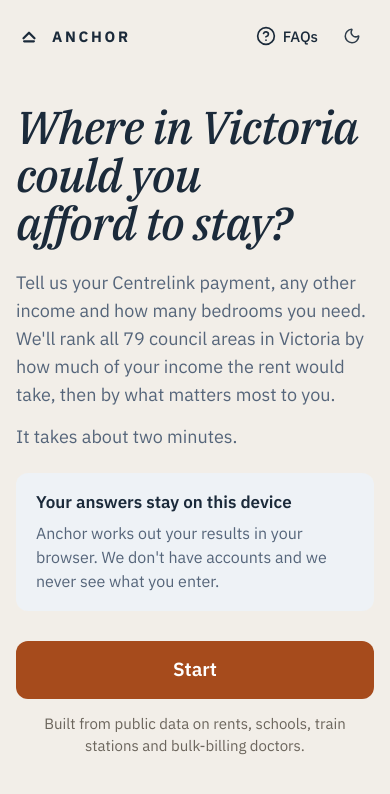
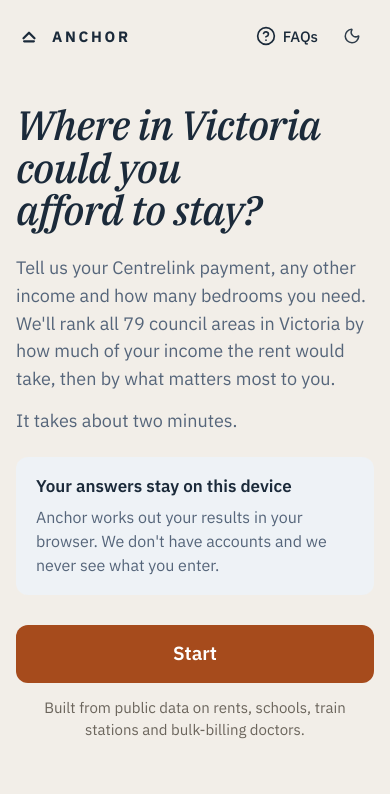
Before and after one commit to bgrando24/anchor, a Nuxt app: page / in a window 390 px wide. Shown: the top 794 px of the page. Built offline with nearby package versions, Linux system fonts and the light colour scheme.

Commit message:
Scale the page titles with the viewport so long names fit

```diff
--- a/app/assets/css/main.css
+++ b/app/assets/css/main.css
@@ -69,14 +69,26 @@
   .heading-sub {
     @apply font-serif italic font-medium text-ink;
   }
-  /* balance keeps a long council name from leaving one word on its own line */
+  /* Fluid, not fixed. "Queenscliffe" and "Yarriambiack" are single twelve-letter words, and at a
+     flat 50px they run past the edge of a 320px screen. balance only breaks between words, so it
+     cannot save a long one; scaling with the viewport can. */
   .display-area {
-    @apply text-[50px] leading-[1.0] tracking-[-0.03em] dt:text-[76px];
+    @apply leading-[1.0] tracking-[-0.03em];
+    font-size: clamp(34px, 11.5vw, 50px);
     text-wrap: balance;
   }
   .display-home {
-    @apply text-[46px] leading-[1.04] tracking-[-0.02em] dt:text-[72px];
+    @apply leading-[1.04] tracking-[-0.02em];
+    font-size: clamp(32px, 10.5vw, 46px);
     text-wrap: balance;
+  }
+  @media (min-width: 860px) {
+    .display-area {
+      font-size: 76px;
+    }
+    .display-home {
+      font-size: 72px;
+    }
   }
   .display-page {
     @apply text-[38px] leading-[1.08] tracking-[-0.02em] dt:text-[54px];
```
